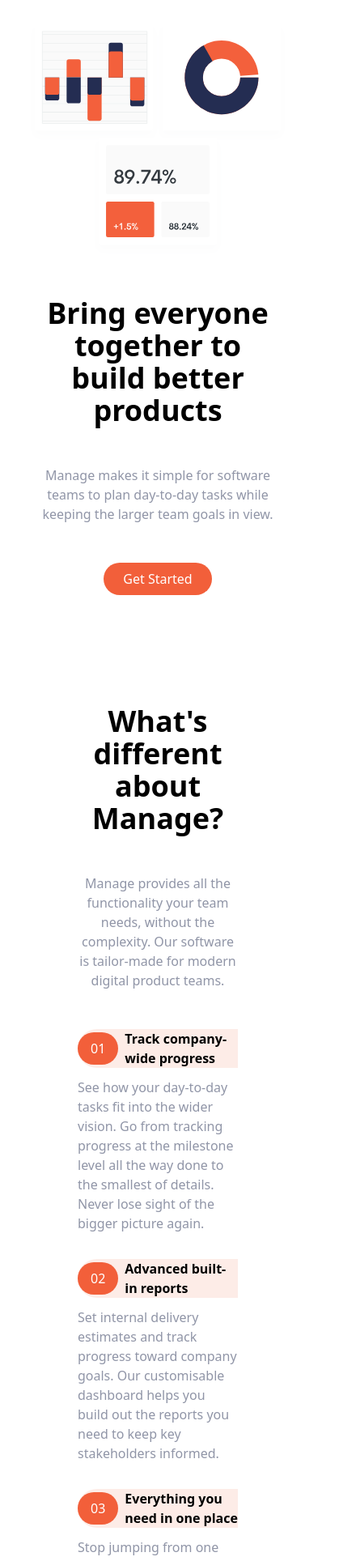
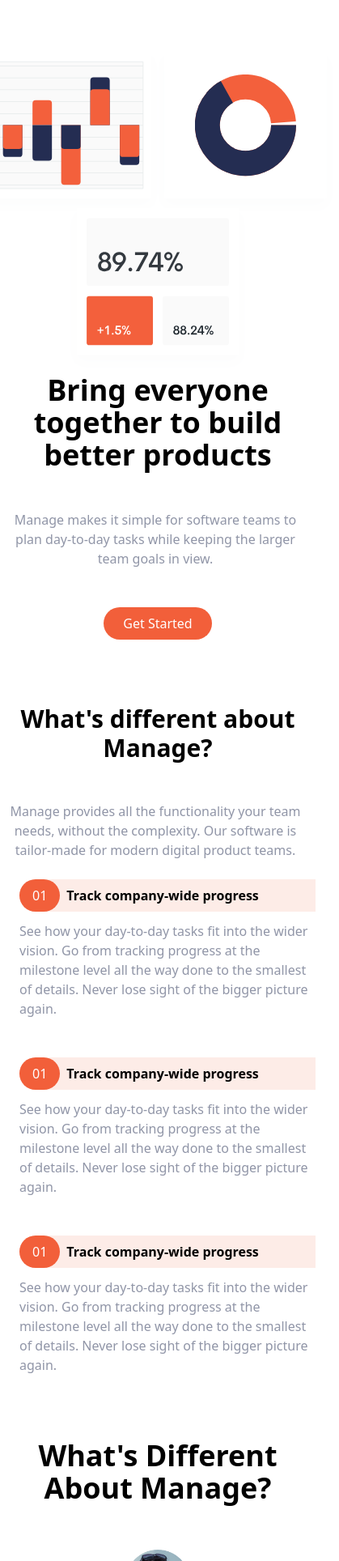
Before and after one commit to amm834/tailwind-landing-brad-travesy, a website: page index.html in a window 390 px wide. Shown: the part 72-2000 px from the top of the page at 81% size, 419 px wide, since content can reach past the window. Drawn offline with nearby package versions, Linux system fonts and the light colour scheme; files that its build step writes are made by us from their sources.

Commit message:
Testimonial done

```diff
--- a/index.html
+++ b/index.html
@@ -1,19 +1,24 @@
-<!DOCTYPE html>
+<!doctype html>
 <html lang="en">
 <head>
     <meta charset="UTF-8">
-    <meta http-equiv="X-UA-Compatible" content="IE=edge"/>
-    <meta name="viewport" content="width=device-width, initial-scale=1.0"/>
-    <title>Manging Landing Page</title>
-    <link rel="stylesheet" href="style/main.css">
+    <meta name="viewport"
+          content="width=device-width, user-scalable=no, initial-scale=1.0, maximum-scale=1.0, minimum-scale=1.0">
+    <meta http-equiv="X-UA-Compatible" content="ie=edge">
+    <title>Document</title>
+    <link rel="stylesheet" href="css/main.css">
 </head>
 <body>
-<!--Navbar-->
-<nav class="container pt-6">
-    <div class="px-20 flex justify-between items-center">
-        <div>
+<!-- Navbar -->
+<nav class="container mx-auto p-6">
+    <div class="flex justify-between items-center">
+        <!--         Image -->
+        <div class="pt-2">
             <img src="img/logo.svg" alt="">
         </div>
+        <!--         Navbar Items-->
+        <!-- This is a responsive navbar. The `hidden` class hides the navbar on mobile devices. The `md:flex` class makes
+        the navbar visible on medium devices. The `space-x-6` class adds space between the navbar items. -->
         <div class="hidden md:flex space-x-6">
             <a href="#" class="hover:text-darkGrayishBlue">Pricing</a>
             <a href="#" class="hover:text-darkGrayishBlue">Product</a>
@@ -21,51 +26,56 @@
             <a href="#" class="hover:text-darkGrayishBlue">Careers</a>
             <a href="#" class="hover:text-darkGrayishBlue">Community</a>
         </div>
+        <!--        Get Started Button-->
         <div class="hidden md:block">
-            <button class="px-6 py-2 bg-brightRed hover:bg-brightRedLight text-white rounded-full">Get Started</button>
+            <button class="px-6 py-2 bg-brightRed text-white rounded-full hover:bg-brightRedLight hover:text-white">Get
+                Started
+            </button>
         </div>
     </div>
 </nav>
+
 <!-- Hero -->
-<section id="hero">
-    <div class="container flex flex-col-reverse md:flex-row mt-12 justify-center">
-        <!--        Left Content-->
-        <div class="md:w-1/2 flex-col md:flex-row space-y-12 px-5">
-            <h1 class="font-bold text-4xl text-center md:text-left md:text-5xl md:max-w-lg">Bring everyone together to
-                build better
-                products</h1>
-            <p class="text-darkGrayishBlue text-center md:text-left">
+<section id="hero" class="container mx-auto mt-12">
+    <div class="flex flex-col-reverse md:flex-row md:space-x-16 items-center">
+        <!--        Left Content -->
+        <div class="flex flex-col space-y-12">
+            <h1 class="font-bold text-4xl md:text-5xl max-w-md text-center md:text-left">Bring everyone together to
+                build better products</h1>
+            <p class="font-base text-darkGrayishBlue text-center md:text-left max-w-sm">
                 Manage makes it simple for software teams to plan day-to-day tasks while keeping the larger team goals
                 in view.
             </p>
-            <div class="md:block text-center md:text-left">
-                <button class="px-6 py-2 bg-brightRed hover:bg-brightRedLight text-white rounded-full">Get Started
+            <div class="text-center md:text-left">
+                <button class="px-6 py-2 bg-brightRed text-white rounded-full hover:bg-brightRedLight hover:text-white">
+                    Get
+                    Started
                 </button>
             </div>
         </div>
-        <!--         Right Content-->
-        <div class="mb-12 md:mb-0 md:1/2 max-w-lg">
-            <img src="img/illustration-intro.svg" alt="">
+        <!--         Right Content -->
+        <div>
+            <img class="max-w-md" src="img/illustration-intro.svg" alt="">
         </div>
     </div>
 </section>
 
 <!-- Features -->
-<div class="container px-4 py-2 my-12">
-    <div class="p-20 flex flex-col space-y-12  md:flex-row md:space-y-0">
-        <!--    Feature -->
-        <div class="flex flex-col space-y-12 justify-center md:w-1/2">
-            <h1 class="max-w-lg text-center font-bold text-4xl md:text-5xl md:text-left md:max-w-sm">What's different
-                about Manage?</h1>
-            <p class="max-w-md text-darkGrayishBlue text-center md:text-left">
+<section id="features" class="container mx-auto mt-20">
+    <div class="flex flex-col md:flex-row space-y-6 space-x-6">
+        <!--     Feature Heading -->
+        <div class="flex flex-col space-y-12 md:w-1/2 ">
+            <h1 class="font-bold text-center md:text-left text-3xl md:text-4xl max-w-md">What's different about
+                Manage?</h1>
+            <p class="text-darkGrayishBlue text-center md:text-left text-base max-w-sm">
                 Manage provides all the functionality your team needs, without the complexity. Our software is
-                tailor-made
-                for modern digital product teams.
+                tailor-made for modern digital product teams.
             </p>
+
         </div>
-        <!-- Numbered List -->
-        <div class="flex flex-col space-y-8 md:w-1/2">
-            <!-- List Item 1 -->
+        <!--        Nubmered List -->
+        <div class="flex flex-col space-y-12 md:w-1/2">
+            <!--            Item 1-->
             <div
                     class="flex flex-col space-y-3 md:space-y-0 md:space-x-6 md:flex-row"
             >
@@ -95,8 +105,6 @@
                     </p>
                 </div>
             </div>
-
-            <!-- List Item 2 -->
             <div
                     class="flex flex-col space-y-3 md:space-y-0 md:space-x-6 md:flex-row"
             >
@@ -106,27 +114,26 @@
                         <div
                                 class="px-4 py-2 text-white rounded-full md:py-1 bg-brightRed"
                         >
-                            02
+                            01
                         </div>
                         <h3 class="text-base font-bold md:mb-4 md:hidden">
-                            Advanced built-in reports
+                            Track company-wide progress
                         </h3>
                     </div>
                 </div>
 
                 <div>
                     <h3 class="hidden mb-4 text-lg font-bold md:block">
-                        Advanced built-in reports
+                        Track company-wide progress
                     </h3>
                     <p class="text-darkGrayishBlue">
-                        Set internal delivery estimates and track progress toward
-                        company goals. Our customisable dashboard helps you build out
-                        the reports you need to keep key stakeholders informed.
+                        See how your day-to-day tasks fit into the wider vision. Go from
+                        tracking progress at the milestone level all the way done to the
+                        smallest of details. Never lose sight of the bigger picture
+                        again.
                     </p>
                 </div>
             </div>
-
-            <!-- List Item 3 -->
             <div
                     class="flex flex-col space-y-3 md:space-y-0 md:space-x-6 md:flex-row"
             >
@@ -136,27 +143,69 @@
                         <div
                                 class="px-4 py-2 text-white rounded-full md:py-1 bg-brightRed"
                         >
-                            03
+                            01
                         </div>
                         <h3 class="text-base font-bold md:mb-4 md:hidden">
-                            Everything you need in one place
+                            Track company-wide progress
                         </h3>
                     </div>
                 </div>
 
                 <div>
                     <h3 class="hidden mb-4 text-lg font-bold md:block">
-                        Everything you need in one place
+                        Track company-wide progress
                     </h3>
                     <p class="text-darkGrayishBlue">
-                        Stop jumping from one service to another to communicate, store
-                        files, track tasks and share documents. Manage offers an
-                        all-in-one team productivity solution.
+                        See how your day-to-day tasks fit into the wider vision. Go from
+                        tracking progress at the milestone level all the way done to the
+                        smallest of details. Never lose sight of the bigger picture
+                        again.
                     </p>
                 </div>
             </div>
         </div>
     </div>
-</div>
+</section>
+
+<!-- Testimonial -->
+<section class="mt-20">
+    <h3 class="text-center font-bold text-4xl mb-28">What's Different About Manage?</h3>
+    <div class="container mx-auto flex flex-col md:flex-row md:gap-x-8">
+        <div class="flex flex-col text-center items-center  p-6 md:w-1/3 space-y-6 bg-veryLightGray rounded-lg">
+            <img class="w-20 h-20 -mt-20" src="img/avatar-anisha.png" alt="anisha">
+            <h3 class="font-bold text-lg">Anisha Li</h3>
+            <p class="text-darkGrayishBlue text-sm">
+                “Manage has supercharged our team’s workflow. The ability to maintain visibility on larger milestones at
+                all times keeps everyone motivated.”
+            </p>
+        </div>
+        <div class="hidden md:flex flex-col text-center items-center  p-6 md:w-1/3 space-y-6 bg-veryLightGray rounded-lg">
+            <img class="w-20 h-20 -mt-20" src="img/avatar-ali.png" alt="ali">
+            <h3 class="font-bold text-lg">Ali Bravo</h3>
+            <p class="text-darkGrayishBlue text-sm">
+                “We have been able to cancel so many other subscriptions since using Manage. There is no more
+                cross-channel confusion and everyone is much more focused.”
+            </p>
+        </div>
+        <div class="hidden md:flex flex-col text-center items-center  p-6 md:w-1/3 space-y-6 bg-veryLightGray rounded-lg">
+            <img class="w-20 h-20 -mt-20" src="img/avatar-anisha.png" alt="anisha">
+            <h3 class="font-bold text-lg">Richard Watts</h3>
+            <p class="text-darkGrayishBlue text-sm">
+                “Manage has supercharged our team’s workflow. The ability to maintain visibility on larger milestones at
+                all times keeps everyone motivated.”
+            </p>
+        </div>
+    </div>
+    <!--     Get Started Button-->
+    <div class="flex justify-center mt-10">
+        <button class="px-6 py-2 bg-brightRed text-white rounded-full hover:bg-brightRedLight hover:text-white">Get
+            Started
+        </button>
+    </div>
+    <div>
+
+    </div>
+</section>
+
 </body>
 </html>
--- a/package.json
+++ b/package.json
@@ -4,8 +4,8 @@
   "description": "",
   "main": "index.js",
   "scripts": {
-    "start": "tailwind -i tailwind.css -o style/main.css --watch",
-    "build": "tailwind -i tailwind.css -o style/main.css"
+    "start": "tailwind -i tailwind.css -o css/main.css --watch",
+    "build": "tailwind -i tailwind.css -o css/main.css"
   },
   "keywords": [],
   "author": "",
--- a/tailwind.config.js
+++ b/tailwind.config.js
@@ -1,5 +1,4 @@
 module.exports = {
-    mode: 'jit',
     content: [
         './index.html',
         './*.html'
@@ -17,16 +16,12 @@ module.exports = {
                 veryLightGray: 'hsl(0, 0%, 98%)',
             },
         },
-        screen: {
+        screens: {
             sm: '480px',
             md: '768px',
             lg: '976px',
-            xl: '1440px'
+            xl: '1440px',
         },
-        container: {
-            center: true,
-            padding: '2rem',
-        }
     },
     plugins: [],
 }
```
Also changed, not shown: style/main.css (deleted).
